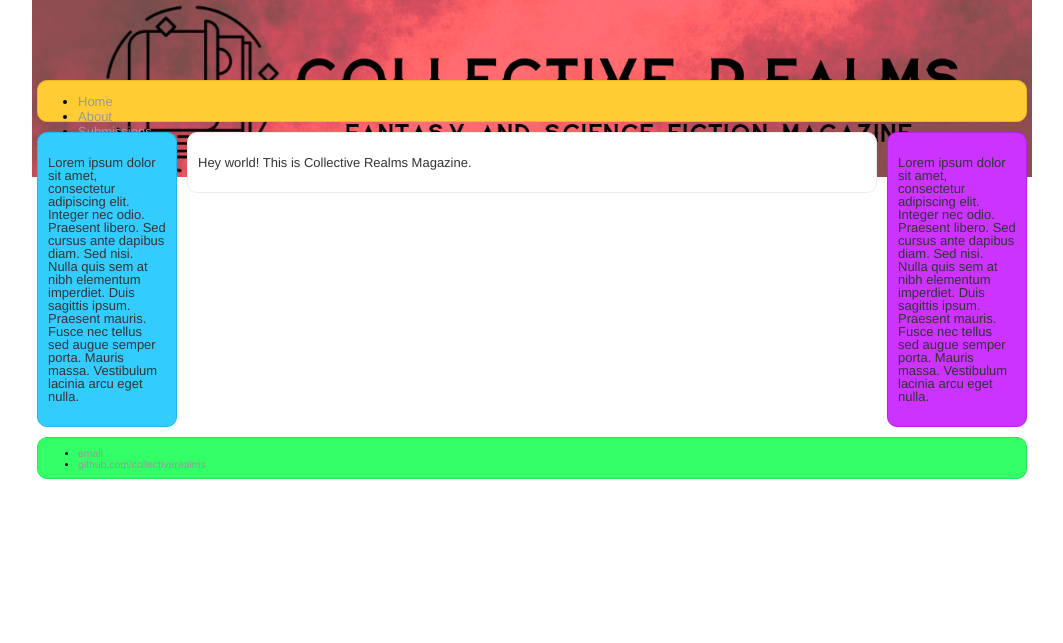
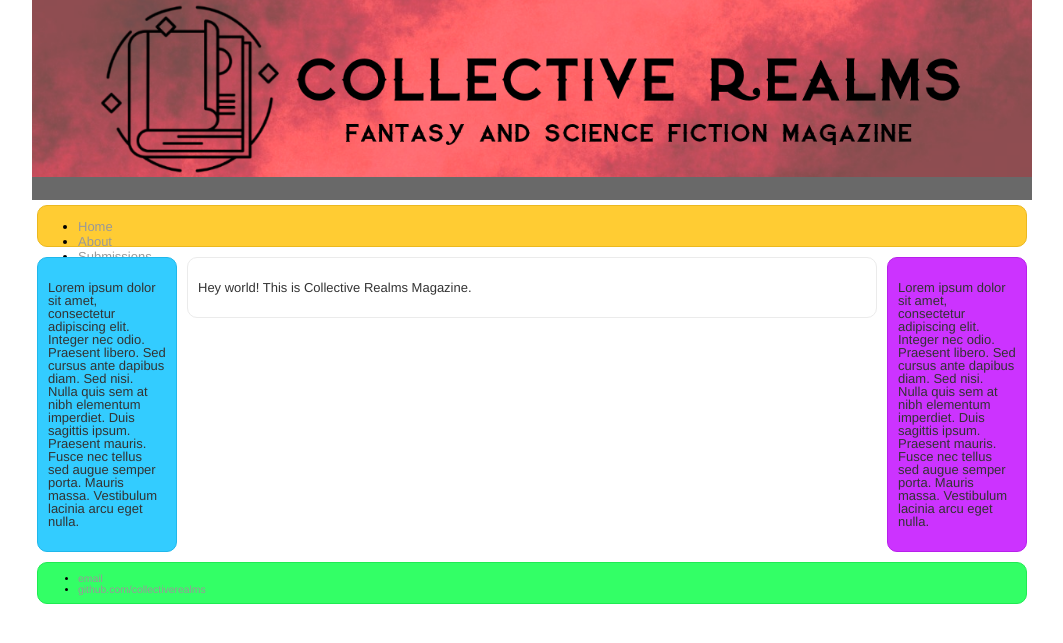
Before and after one commit to collectiverealms/collectiverealms, a Jekyll site: the page built from index.html, in a window 1280 px wide. Shown: the top 643 px of the page, without its empty margins (108-1171 px from the left). Built offline with Jekyll 4.4.1, drawn with Linux system fonts in a browser that asks for light colours; the list of posts is cut into pages by our own code.

Commit message:
Update main.css

```diff
--- a/css/main.css
+++ b/css/main.css
@@ -40,7 +40,7 @@ h1 {
 }
 
 #header {
-    height: 75px;
+    height: 200px;
     background: #696969;
 }
 
```
